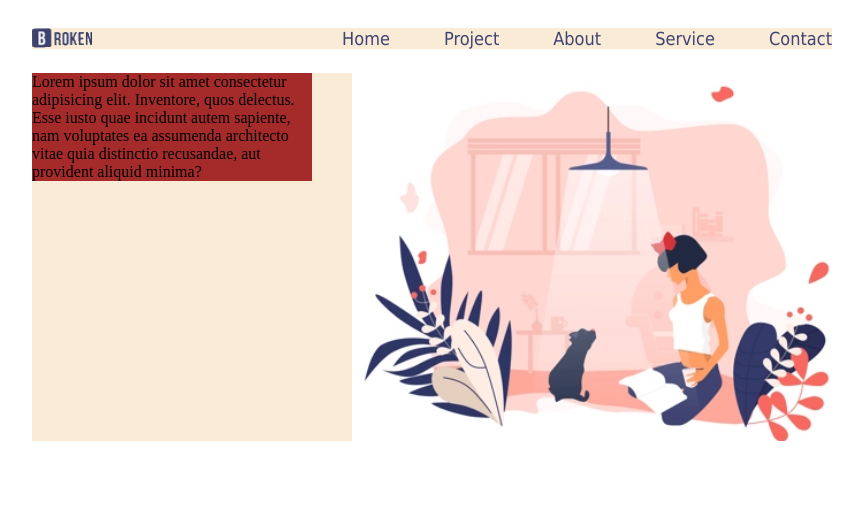
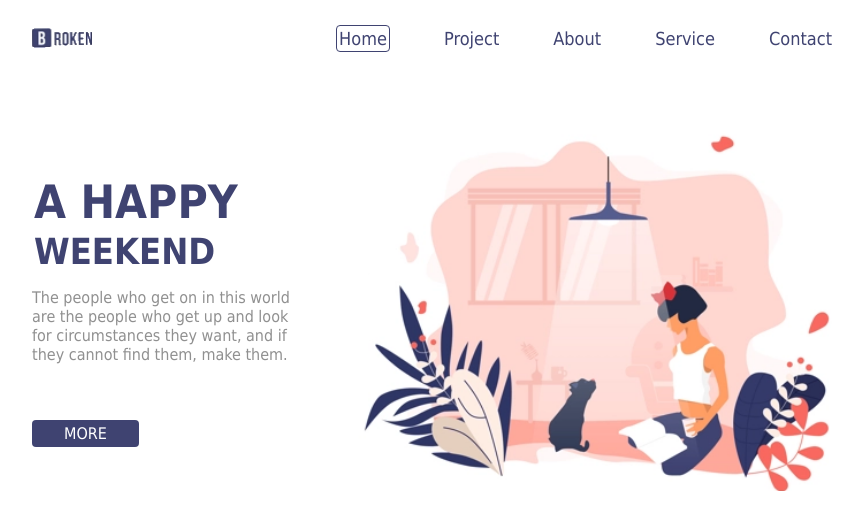
Before and after one commit to audrbar/09-happy-weekend, a website: page index.html in a window 1280 px wide. Shown: the whole page, without its empty margins (208-1071 px from the left). Drawn offline with Linux system fonts and the light colour scheme.

Commit message:
Main styling

```diff
--- a/index.html
+++ b/index.html
@@ -13,12 +13,12 @@
     <meta name="msapplication-TileColor" content="#da532c">
     <meta name="theme-color" content="#ffffff">
     <style>
+        body {}
         header {
             display: inline-block;
             width: 800px;
             margin-left: calc(50% - 400px);
             margin-top: 20px;
-            background-color: antiquewhite;
         }
         header>img {
             width: 60px;
@@ -37,13 +37,15 @@
         }
         nav>a:first-child {
             margin-left: 0px;
+            border: 1px solid #3F4371;
+            border-radius: 4px;
+            padding: 2px;
         }
         main {
             display: inline-block;
             width: 800px;
             margin-left: calc(50% - 400px);
-            margin-top: 20px;
-            background-color: antiquewhite;
+            margin-top: 70px;
         }
         main>img {
             width: 60%;
@@ -51,8 +53,33 @@
         }
         main>div {
             width: 35%;
-            background-color: brown;
+            margin-top: 50px;
+            font-family: Tahoma;
             float: left;
+        }
+        h1 {
+            color: #3F4371;
+            text-transform: uppercase;
+            font-size: 46px;
+            margin: 2px;
+        }
+        h2 {
+            color: #3F4371;
+            text-transform: uppercase;
+            font-size: 36px;
+            margin: 2px;
+        }
+        p {
+            color: rgb(144, 144, 144);
+            margin-bottom: 60px;
+        }
+        div>a {
+            text-decoration: none;
+            color: white;
+            padding: 4px 32px;
+            border-radius: 4px;
+            text-transform: uppercase;
+            background-color: #3F4371;
         }
     </style>
 </head>
@@ -69,7 +96,10 @@
     </header>
     <main>
         <div>
-            Lorem ipsum dolor sit amet consectetur adipisicing elit. Inventore, quos delectus. Esse iusto quae incidunt autem sapiente, nam voluptates ea assumenda architecto vitae quia distinctio recusandae, aut provident aliquid minima?
+            <h1>A happy</h1>
+            <h2>weekend</h2>
+            <p>The people who get on in this world are the people who get up and look for circumstances they want, and if they cannot find them, make them.</p>
+            <a href="#">more</a>
         </div>
         <img src="./images/happy-weekend1.png" alt="Weekend">
     </main>
```
